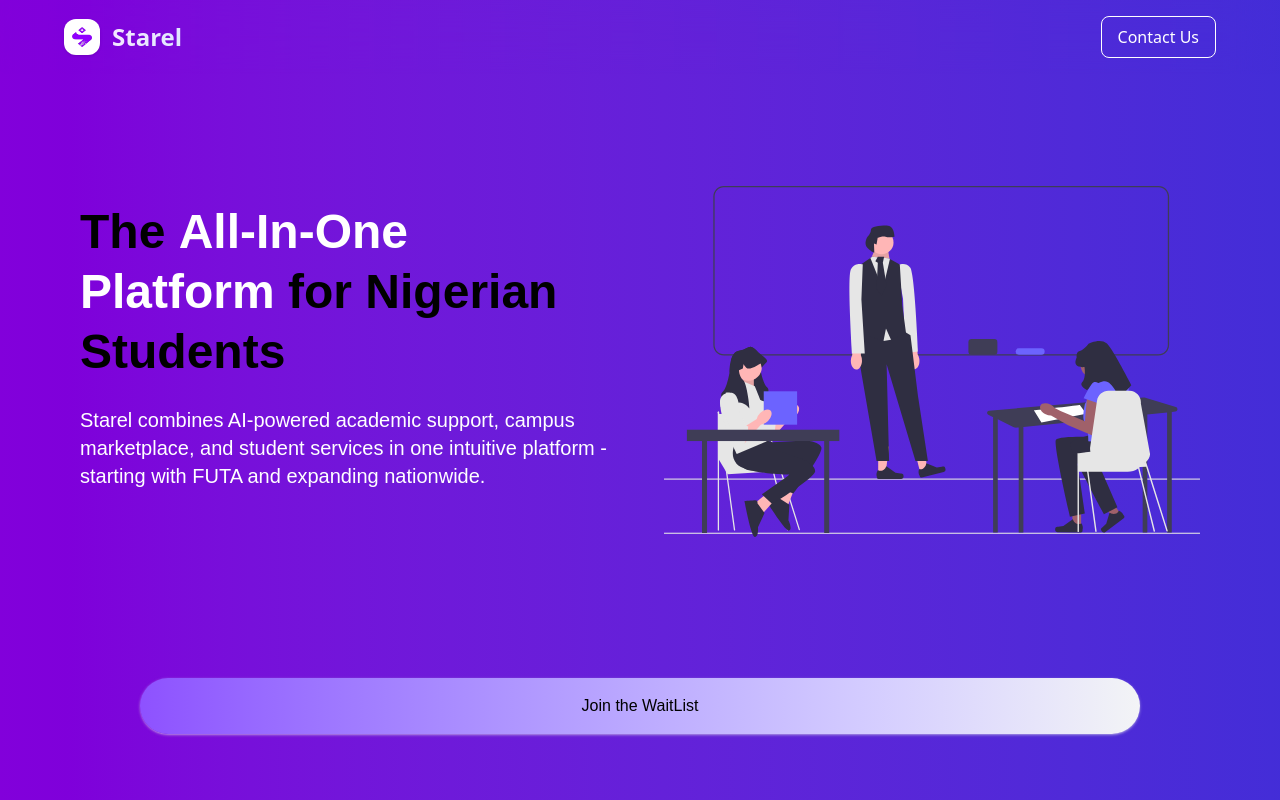
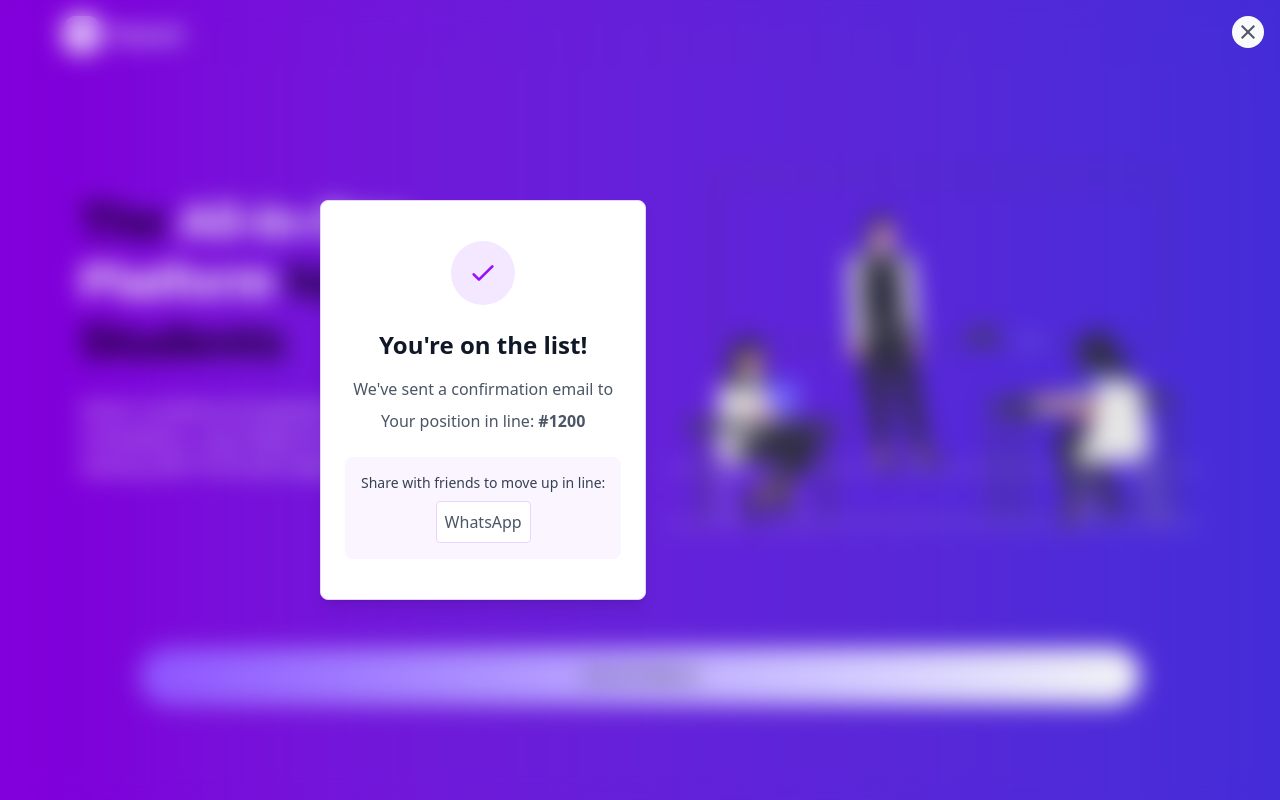
Before and after one commit to andrewanuga/starel_waitlist, a React (Vite) app: page / in a window 1280 px wide. Shown: the top 800 px of the page. Built offline with nearby package versions, Linux system fonts and the light colour scheme; a web font is replaced by a local one.

Commit message:
Done Work with the pop up

```diff
--- a/src/components/HeroSection.tsx
+++ b/src/components/HeroSection.tsx
@@ -6,7 +6,7 @@
 
 const HeroSection = ({ click }: HeroSectionProps) => {
   return (
-    <div className="flex h-[75vh] justify-center flex-wrap flex-col lg:flex-row items-center gap-12">
+    <div className="flex lg:h-[70vh] justify-center flex-wrap flex-col lg:flex-row items-center gap-12">
       <div className="flex justify-evenly items-center gap-12">
         <div className="lg:w-1/2">
           <h1 className="text-5xl font-bold text-black mb-6 leading-tight">
--- a/src/components/NavBar.tsx
+++ b/src/components/NavBar.tsx
@@ -11,9 +11,6 @@
           Starel
         </div>
       </div>
-      <div className="border py-2 px-4 rounded-lg hover:bg-white hover:text-black">
-        <button>Contact Us</button>
-      </div>
     </nav>
   );
 };
--- a/src/components/Popup.tsx
+++ b/src/components/Popup.tsx
@@ -11,7 +11,7 @@
     <div
       className={`${
         click[0] ? "hidden" : "fixed"
-      } inset-0 backdrop-blur-md bg-opacity-50 flex items-center justify-center z-50`}
+      } inset-0 z-[100000000000] backdrop-blur-md bg-opacity-50 flex items-center justify-center`}
     >
       <div
         onClick={() => click[1](!click[0])}
@@ -52,15 +52,11 @@
               Share with friends to move up in line:
             </p>
             <div className="flex gap-2 justify-center">
-              <button className="p-2 cursor-pointer bg-white rounded border border-purple-200 hover:bg-gray-700 hover:text-gray-100 transition">
-                Twitter
-              </button>
-              <button className="p-2 cursor-pointer bg-white rounded border border-purple-200 hover:bg-green-500 transition">
-                WhatsApp
-              </button>
-              <button className="p-2 cursor-pointer bg-white rounded border border-purple-200 hover:bg-blue-500 transition">
-                Facebook
-              </button>
+              <a href="https://whatsapp.com/channel/0029VbAuezD8KMqrRYcDet2o">
+                <button className="p-2 cursor-pointer bg-white rounded border border-purple-200 hover:bg-green-500 transition">
+                  WhatsApp
+                </button>
+              </a>
             </div>
           </div>
         </div>
--- a/src/container/Waitlist.tsx
+++ b/src/container/Waitlist.tsx
@@ -14,12 +14,11 @@
 const HomePage = () => {
   const waitlistRef = useRef<HTMLDivElement>(null);
 
-  // Waitlist form state
   const [full_name, setName] = useState("");
   const [email, setEmail] = useState("");
   const [phone, setPhone] = useState("");
   const [message, setMessage] = useState("");
-  const [position, setPosition] = useState(1247);
+  const [position, setPosition] = useState(1200);
   const [loading, setLoading] = useState(false);
   const [buttonDisabled, setButtonDisabled] = useState(false);
   const [popUp, setPopUp] = useState(false);
@@ -173,7 +172,7 @@
   };
 
   return (
-    <div className="min-h-screen bg-gradient-to-b from-purple-50 to-indigo-50">
+    <div className="min-h-auto bg-gradient-to-b from-purple-50 to-indigo-50">
       <NavBar />
       <section className="parkinsans flex flex-wrap justify-center items-center gap-4 lg:py-40 py-20 lg:px-20 px-4 mx-auto bg-gradient-to-r from-purple-700 to-indigo-700">
         <HeroSection click={handleJoinWaitlistClick}/>
@@ -316,6 +315,11 @@
                 click={[popUp, setPopUp]}
               />
             )}
+            <Popup
+                emsail={email}
+                position={position}
+                click={[popUp, setPopUp]}
+              />
           </div>
           <ToastContainer
             position="bottom-center"
```
